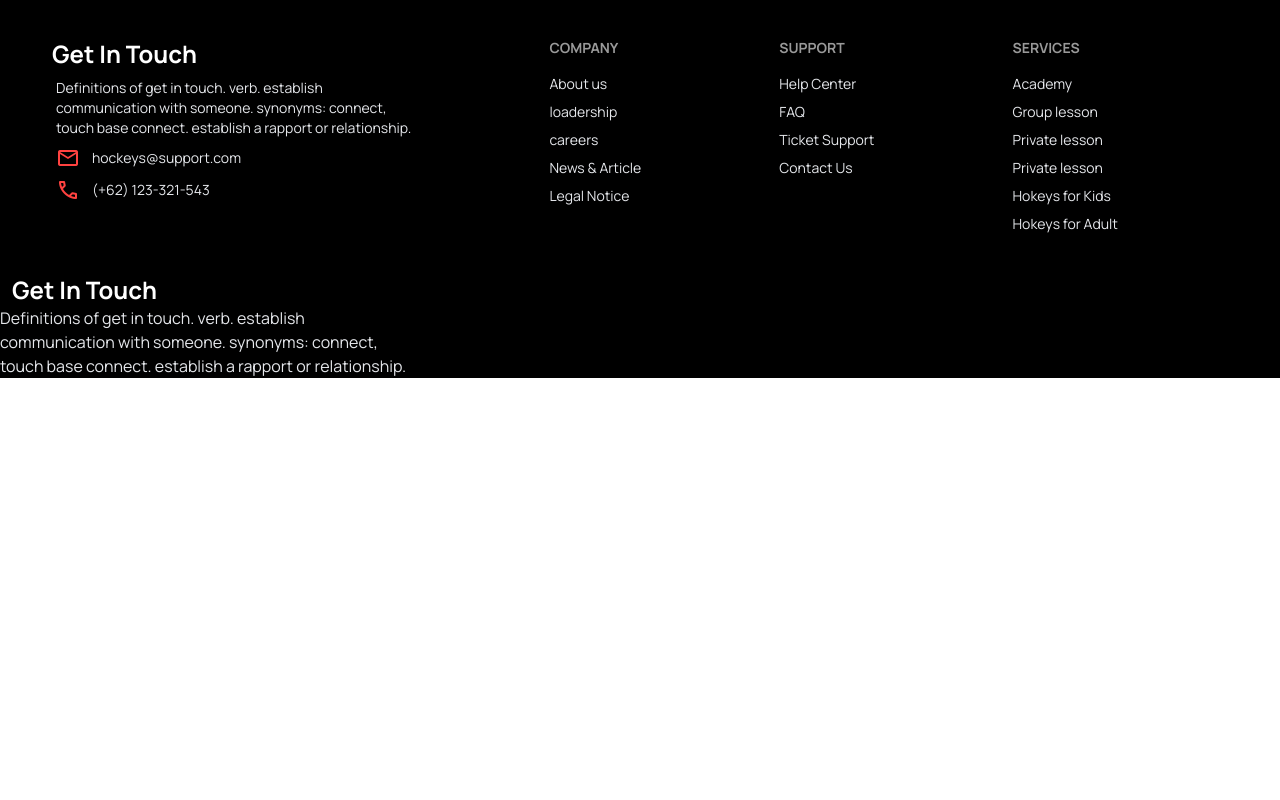
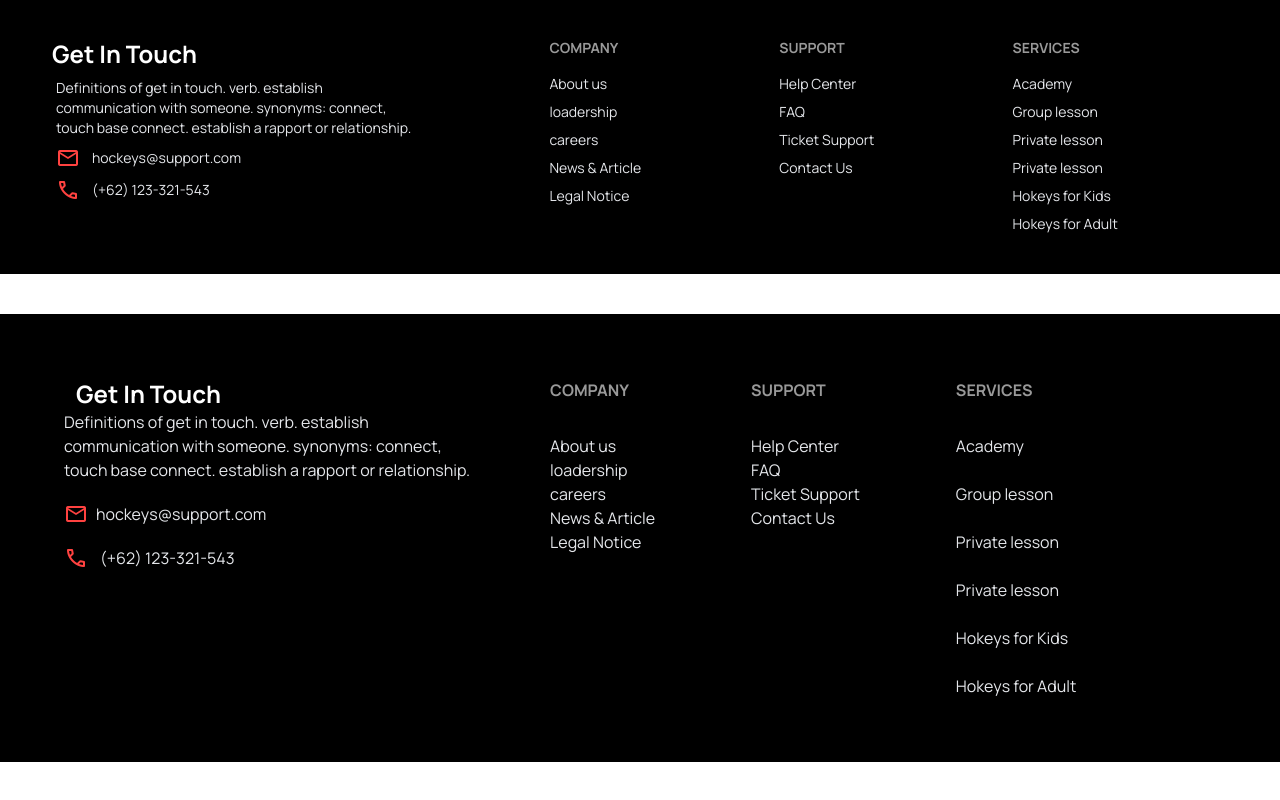
Before and after one commit to jhmasudrana/B9A3-Hokeys-A3, a plain HTML site: page index.html in a window 1280 px wide. Shown: the part 4717-5517 px from the top of the page. Before the commit the page ends 5095 px from the top, so only its background shows below. Drawn offline with nearby package versions, Linux system fonts and the light colour scheme.

Commit message:
fotter complete

```diff
--- a/index.html
+++ b/index.html
@@ -680,7 +680,7 @@
                 </div>
 
             </aside>
-            <nav>
+            <nav class="">
                 <header class="footer-title   text-white font-bold">Company</header>
                 <a class="link link-hover text-gray-200">About us</a>
                 <a class="link link-hover text-gray-200">loadership</a>
@@ -709,7 +709,7 @@
             </nav>
         </footer>
     </footer>
-    <footer class="bg-black ">
+    <footer class="bg-black my-10 p-16 lg:flex  gap-20">
         <div>
             <h1 class="ml-3 text-2xl text-white font-bold">Get In Touch</h1>
             <p class="text-gray-200">
@@ -718,7 +718,52 @@
                 base connect. establish a rapport or relationship.
 
             </p>
+
+            <div class="flex items-center gap-2 my-5">
+                <span class="material-symbols-outlined text-[#FF4240]">
+                    mail
+                </span>
+                <h1 class="text-gray-200">
+                    hockeys@support.com
+                </h1>
+            </div>
+            <div class="flex items-center my-2 gap-3">
+                <span class="material-symbols-outlined text-[#FF4240]">
+                    call
+                </span>
+                <h1 class="text-gray-200"> (+62) 123-321-543</h1>
+            </div>
         </div>
+
+        <div class="lg:flex  gap-24">
+          <div class="flex justify-center   gap-24">
+            <div>
+                <header class="footer-title   text-white font-bold">Company</header><br>
+                <a class="link link-hover text-gray-200">About us</a><br>
+                <a class="link link-hover text-gray-200">loadership</a><br>
+                <a class="link link-hover text-gray-200">careers</a><br>
+                <a class="link link-hover text-gray-200">News & Article</a><br>
+                <a class="link link-hover text-gray-200">Legal Notice</a><br>
+            </div>
+            <div>
+                <header class="footer-title text-white font-bold">Support</header><br>
+                <a class="link link-hover text-gray-200">Help Center</a><br>
+                <a class="link link-hover text-gray-200">FAQ</a><br>
+                <a class="link link-hover text-gray-200">Ticket Support</a><br>
+                <a class="link link-hover text-gray-200">Contact Us</a><br>
+            </div>
+          </div>
+          <div class="grid justify-center">
+            <header class="footer-title font-bold  text-white">Services</header><br>
+                <a class="link link-hover text-gray-200">Academy</a><br>
+                <a class="link link-hover text-gray-200">Group lesson</a><br>
+                <a class="link link-hover text-gray-200">Private lesson</a><br>
+                <a class="link link-hover text-gray-200">Private lesson</a><br>
+                <a class="link link-hover text-gray-200">Hokeys for Kids</a><br>
+                <a class="link link-hover text-gray-200">Hokeys for Adult</a>
+          </div>
+        </div>
+
     </footer>
 
 </body>
```
